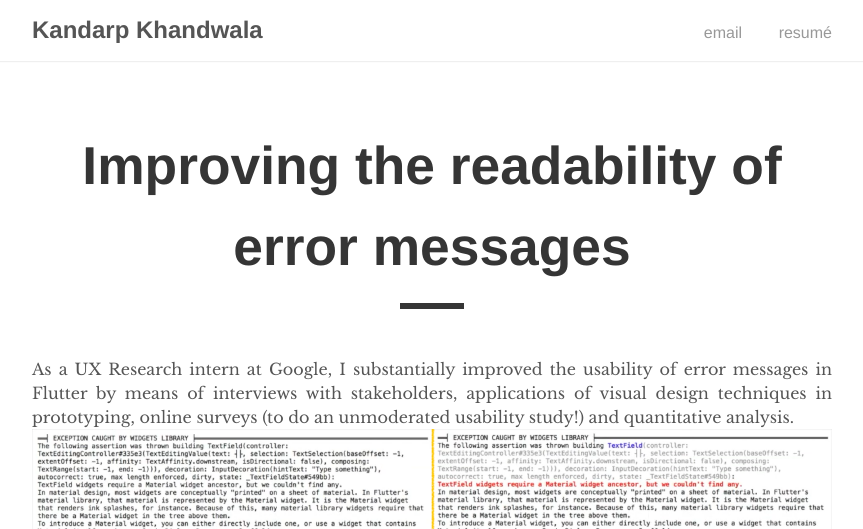
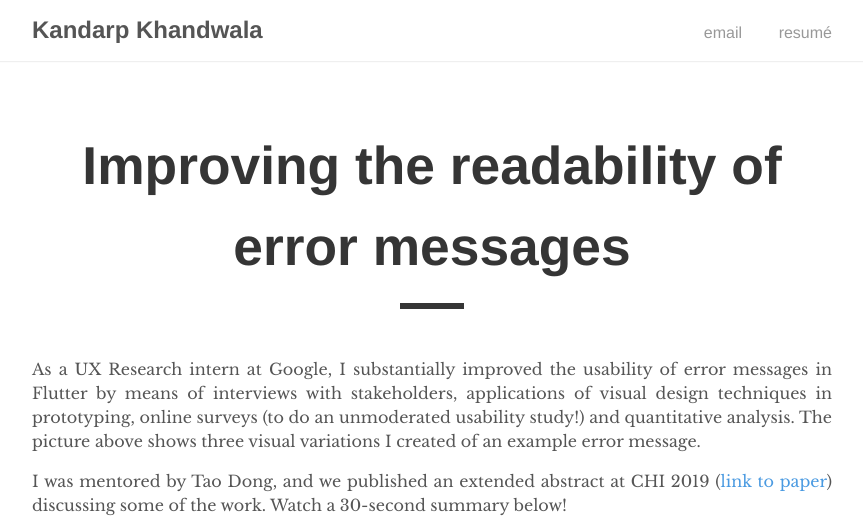
Before and after one commit to kandarpksk/kandarpksk.github.io, a Jekyll site: the page built from _posts/2018-01-29-google.md, in a window 1280 px wide and 900 px high, cut to the strip 0-529 px from the top of the window. Shown: the whole strip, without its empty margins (208-1071 px from the left). Built offline with Jekyll 4.4.1, drawn with Linux system fonts in a browser that asks for light colours; some of the changed text lies outside the part shown.

Commit message:
Update 2018-01-29-google.md

```diff
--- a/_posts/2018-01-29-google.md
+++ b/_posts/2018-01-29-google.md
@@ -4,7 +4,7 @@
 permalink: /flutter
 ---
 
-As a UX Research intern at Google, I substantially improved the usability of error messages in Flutter by means of interviews with stakeholders, applications of visual design techniques in prototyping, online surveys (to do an unmoderated usability study!) and quantitative analysis. ![grid of visual design variations of an error message](/assets/flutter/variations.png)
+As a UX Research intern at Google, I substantially improved the usability of error messages in Flutter by means of interviews with stakeholders, applications of visual design techniques in prototyping, online surveys (to do an unmoderated usability study!) and quantitative analysis.
 The picture above shows three visual variations I created of an example error message.
 
 I was mentored by Tao Dong, and we published an extended abstract at CHI 2019 ([link to paper](/files/error-messages-chi2019-khandwala.pdf)) discussing some of the work. Watch a 30-second summary below!
```
